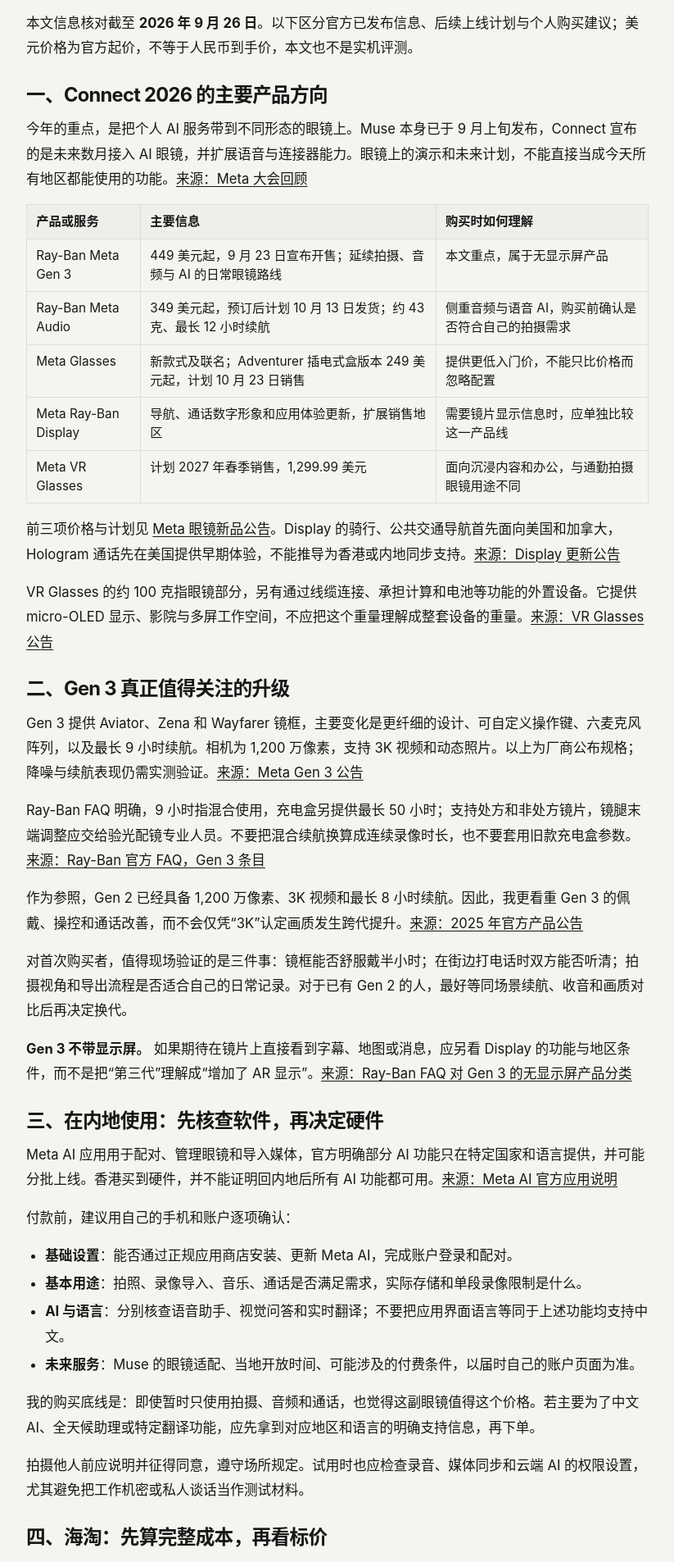
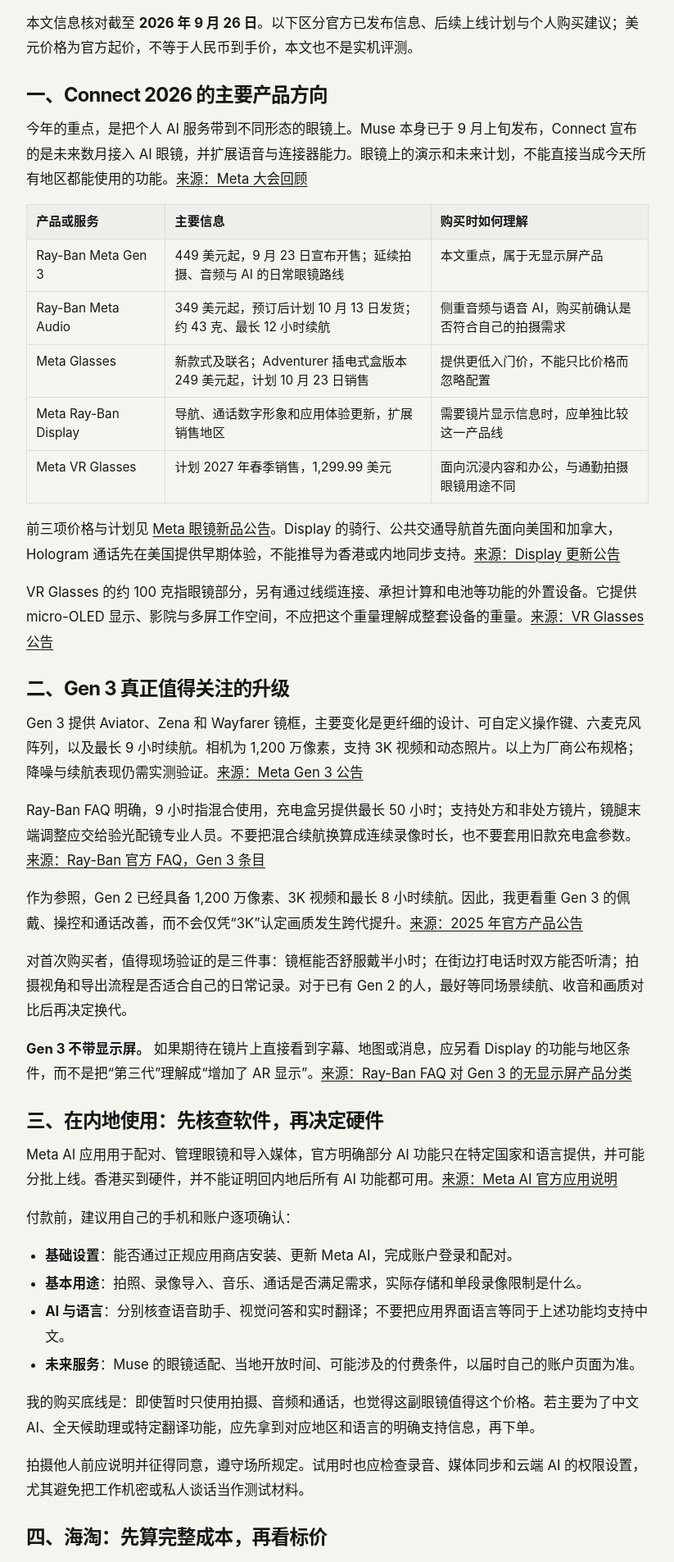
Before and after one commit to tinywall27/tinywall27.github.io, a Jekyll site: the page built from _posts/2026-09-26-meta-connect-2026-gen3-buying-guide.md, in a window 1280 px wide. Shown: the part 568-2473 px from the top of the page at 82% size, without its empty margins (228-1051 px from the left). Built offline with Jekyll 4.4.1, drawn with Linux system fonts in a browser that asks for light colours.

Commit message:
Improve report table readability on mobile

```diff
--- a/_layouts/default.html
+++ b/_layouts/default.html
@@ -4,7 +4,7 @@
     <meta charset="utf-8">
     <meta name="viewport" content="width=device-width, initial-scale=1">
     <title>{{ page.title | default: site.name }}</title>
-    <link rel="stylesheet" type="text/css" href="/css/main.css?v=20261023-report-reading">
+    <link rel="stylesheet" type="text/css" href="/css/main.css?v=20261023-report-reading-2">
     <script>
       (function () {
         try {
--- a/css/main.css
+++ b/css/main.css
@@ -276,6 +276,7 @@
 
 .post-content th,
 .post-content td {
+  min-width: 160px;
   padding: 0.55rem 0.7rem;
   border: 1px solid var(--border);
   text-align: left;
```
